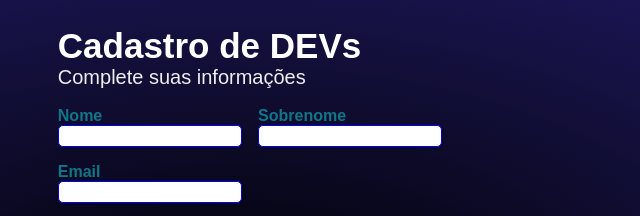
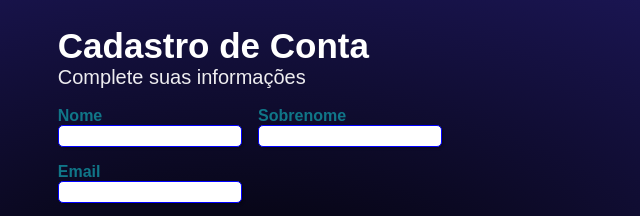
Before and after one commit to Samuell-Oliveira/formulariobasico, a plain HTML site: page index.html in a window 1280 px wide. Shown: the top 216 px of the page, 403-1043 px from the left. Drawn offline with Linux system fonts and the light colour scheme.

Commit message:
mudando h1

```diff
--- a/index.html
+++ b/index.html
@@ -9,7 +9,7 @@
 <body>
 
     <div>
-        <h1 id="titulo">Cadastro de DEVs</h1>
+        <h1 id="titulo">Cadastro de Conta</h1>
         <p id="subtitulo">Complete suas informações</p>
         <br>
     </div>
```
